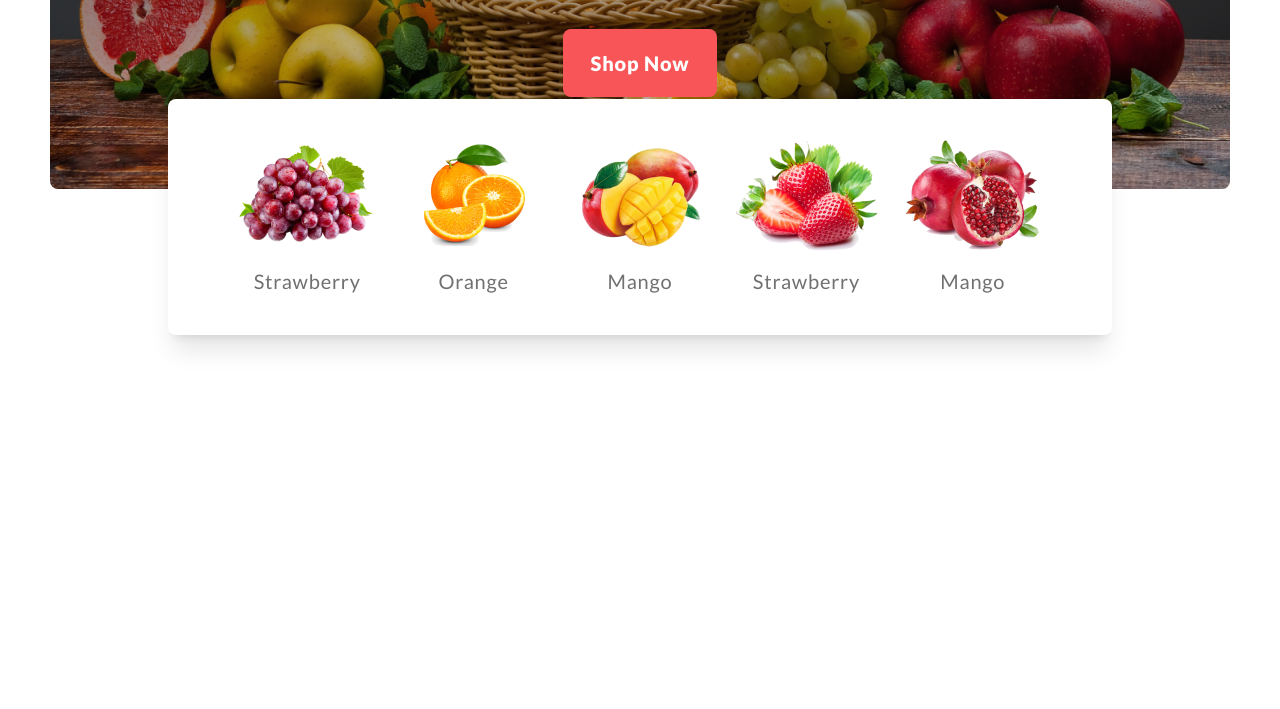
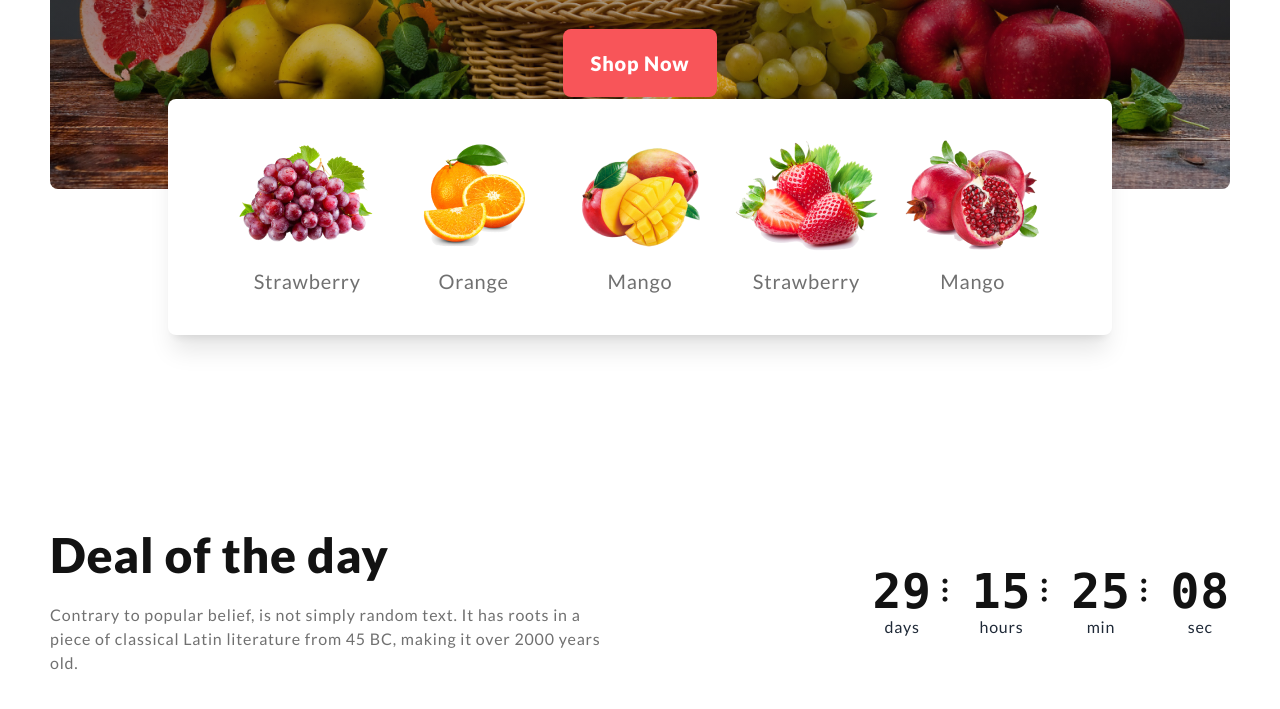
Before and after one commit to fuadhasan05/Fruit-Website, a plain HTML site: page index.html in a window 1280 px wide. Shown: the part 477-1186 px from the top of the page. Before the commit the page ends 908 px from the top, so only its background shows below. Drawn offline with nearby package versions, Linux system fonts and the light colour scheme; grey boxes are pictures that could not be loaded.

Commit message:
added deal of the day section

```diff
--- a/index.html
+++ b/index.html
@@ -270,4 +270,73 @@
     </header>
 </body>
 
+<main>
+    <!-- Deal Of The Day Container -->
+    <section id="deal-of-the-day">
+
+      <div class="container py-[50px] lg:py-[100px]">
+        <div class="space-y-12">
+          <!-- Flex Container -->
+          <div class="flex flex-col items-center gap-5 md:flex-row justify-between">
+            <!-- Deal -->
+            <div class="text-center md:text-left md:w-1/2 lg:pr-2 space-y-6">
+              <h1 class="text-dark text-5xl font-extrabold">
+                Deal of the day
+              </h1>
+              <p class="text--light-dark font-medium">
+                Contrary to popular belief, is not simply random text. It has
+                roots in a piece of classical Latin literature from 45 BC,
+                making it over 2000 years old.
+              </p>
+            </div>
+            <!-- Timer -->
+            <div class="md:w-1/2 flex justify-end">
+              <div class="grid grid-flow-col gap-10 text-center auto-cols-max">
+                <!-- Days -->
+                <div class="relative flex flex-col text-light-dark font-medium">
+                  <span class="countdown font-mono text-5xl">
+                    <span class="text-dark text-5xl font-extrabold" style="--value: 29"></span>
+                  </span>
+                  days
+                  <div class="absolute left-[70px] top-3 flex flex-col gap-1">
+                    <i class="fa-solid fa-circle text-[5px] text-dark"></i>
+                    <i class="fa-solid fa-circle text-[5px] text-dark"></i>
+                    <i class="fa-solid fa-circle text-[5px] text-dark"></i>
+                  </div>
+                </div>
+                <!-- Hours -->
+                <div class="relative flex flex-col text-light-dark font-medium">
+                  <span class="countdown font-mono text-5xl">
+                    <span class="text-dark text-5xl font-extrabold" style="--value: 15"></span>
+                  </span>
+                  hours
+                  <div class="absolute left-[70px] top-3 flex flex-col gap-1">
+                    <i class="fa-solid fa-circle text-[5px] text-dark"></i>
+                    <i class="fa-solid fa-circle text-[5px] text-dark"></i>
+                    <i class="fa-solid fa-circle text-[5px] text-dark"></i>
+                  </div>
+                </div>
+                <!-- Min -->
+                <div class="relative flex flex-col text-light-dark font-medium">
+                  <span class="countdown font-mono text-5xl">
+                    <span class="text-dark text-5xl font-extrabold" style="--value: 25"></span>
+                  </span>
+                  min
+                  <div class="absolute left-[70px] top-3 flex flex-col gap-1">
+                    <i class="fa-solid fa-circle text-[5px] text-dark"></i>
+                    <i class="fa-solid fa-circle text-[5px] text-dark"></i>
+                    <i class="fa-solid fa-circle text-[5px] text-dark"></i>
+                  </div>
+                </div>
+                <!-- Sec -->
+                <div class="relative flex flex-col text-light-dark font-medium">
+                  <span class="countdown font-mono text-5xl">
+                    <span class="text-dark text-5xl font-extrabold" style="--value: 08"></span>
+                  </span>
+                  sec
+                </div>
+              </div>
+            </div>
+          </div>
+
 </html>
```
